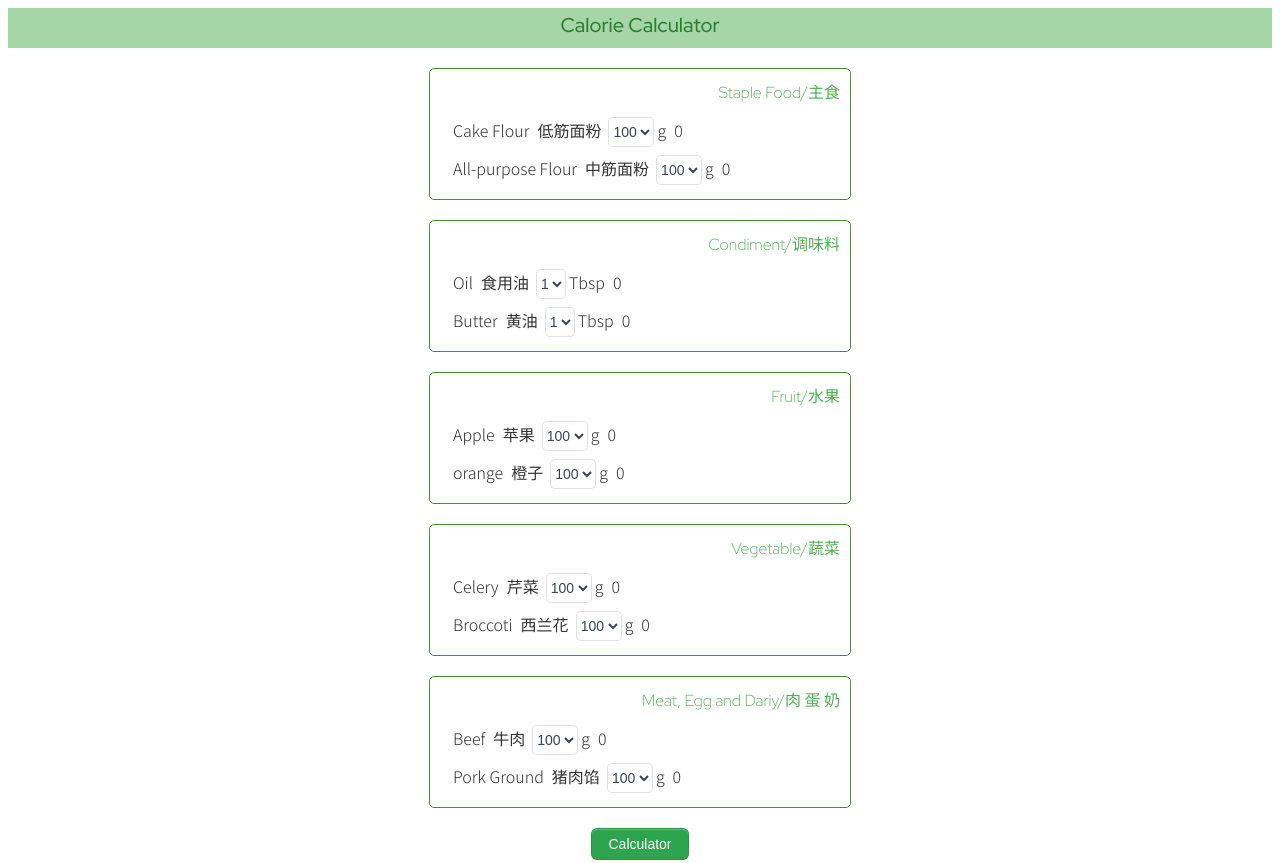
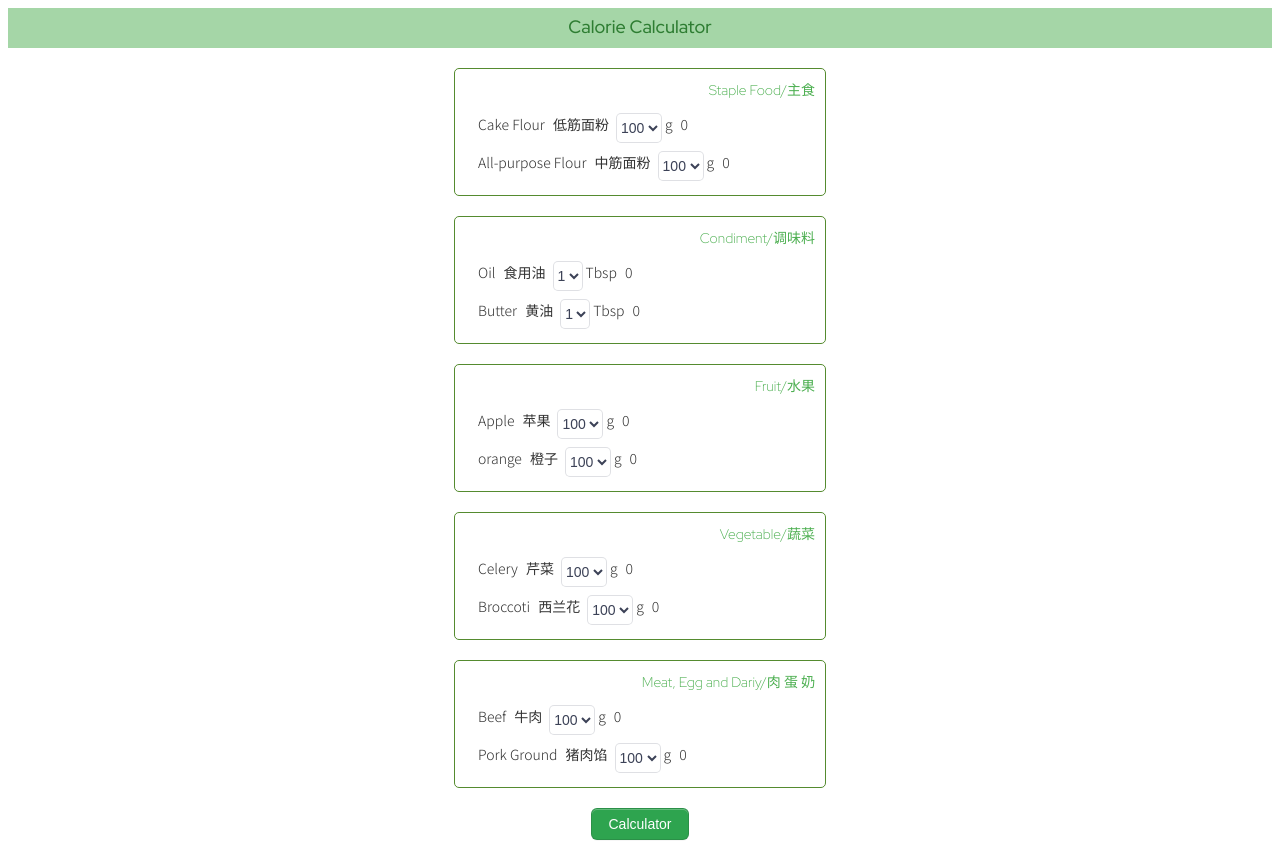
Before and after one commit to Altonsong/calorie-calculator, a plain HTML site: page index.html in a window 1280 px wide. Shown: the top 863 px of the page. Drawn offline with Linux system fonts and the light colour scheme.

Commit message:
Update style.css

```diff
--- a/style.css
+++ b/style.css
@@ -1,13 +1,10 @@
 .body {
   background-color: #E8F5E9;
-  display: flex;
-  justify-content: center;
-  align-items: center;
 }
 
 h1 {
   color: #2E7D32;
-  font-size: 20px;
+  font-size: 18px;
   margin: auto;
   font-family: "Red Hat Display", sans-serif;
   font-optical-sizing: auto;
@@ -18,7 +15,7 @@ h1 {
 
 h2 {
   color: #4CAF50;
-  font-size: 16px;
+  font-size: 14px;
   text-align: end;
   margin: auto;
   font-family: "Red Hat Display", sans-serif;
@@ -39,7 +36,7 @@ h2 {
 
 .catalog {
   /* background-color: #C8E6C9; */
-  width: 400px;
+  width: 350px;
   border: 1px solid #558B2F;
   margin-bottom: 20px;
   border-radius: 5px;
@@ -53,7 +50,7 @@ h2 {
 
 .item-container {
   /* border: 1px solid #558B2F; */
-  width: 500px;
+  width: 350px;
   margin:auto;
   display: flex;
   padding: 5px;
@@ -63,6 +60,7 @@ h2 {
   font-optical-sizing: auto;
   font-weight: 300;
   font-style: normal;
+  font-size: 14px;
 
 }
 
```
